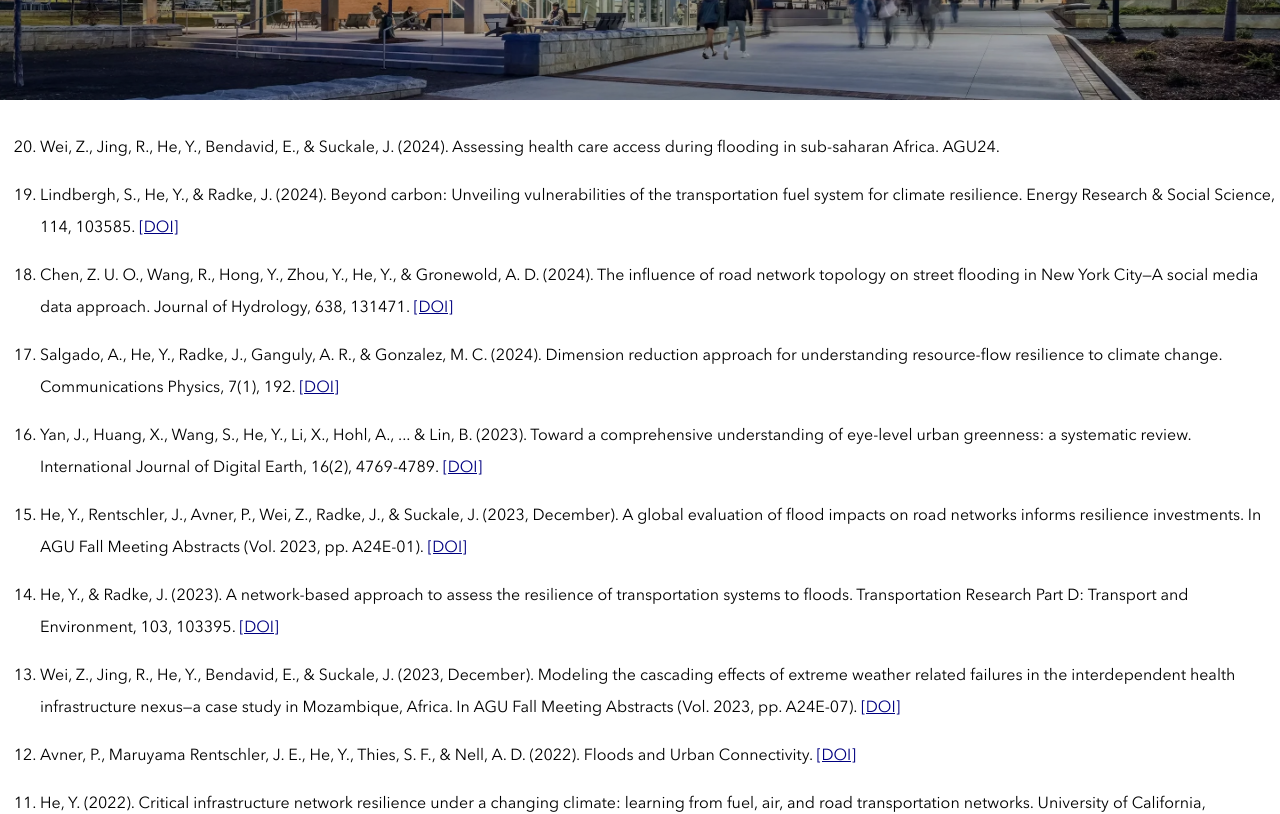
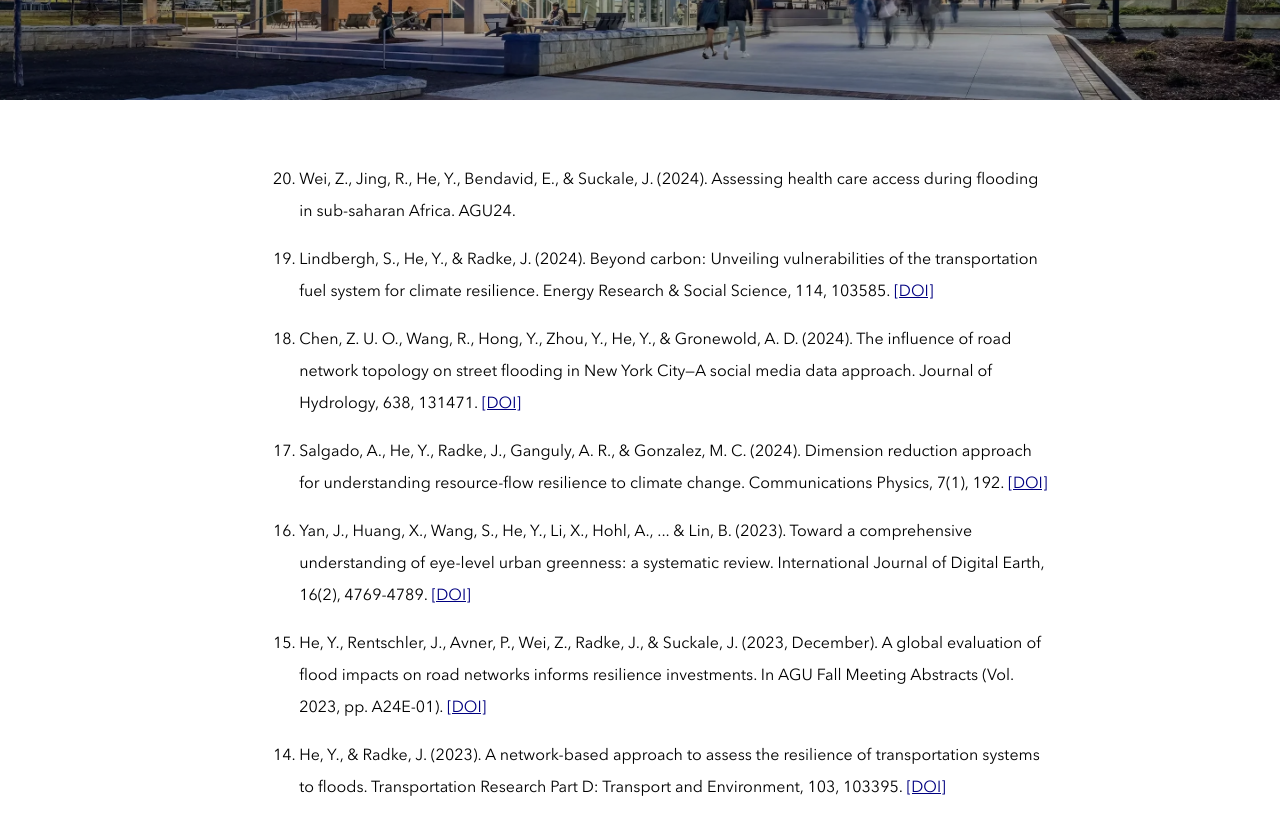
Before and after one commit to resilient-futures/resilient-futures.github.io, a React (Create React App) app in the folder yiyihe-page/: page /publications in a window 1280 px wide. Shown: the part 460-1274 px from the top of the page. Built offline with nearby package versions, Linux system fonts and the light colour scheme.

Commit message:
Update Publications.jsx

```diff
--- a/yiyihe-page/src/pages/Publications.jsx
+++ b/yiyihe-page/src/pages/Publications.jsx
@@ -125,9 +125,29 @@ const Publications = () => {
 		<div className="team-members">
 
 
+			{/*
+
+
+
+		<div className="team-members">
+			<div className="section-background">
+				<img
+					alt=""
+					src="/contact/Profile-Pic-Contact.jpg"
+					className="section-image"
+				/>
+				<div className="section-background-overlay"></div>
+				<Typography variant="h2" className="section-title">
+					Contact
+				</Typography>
+			</div>
+
+
+			<div className='contact-wrapper'>
+*/}
+
 			{/* Reversed Ordered List */}
-			<div
-			>
+
 			<div className="section-background">
 				<img
 					alt=""
@@ -137,12 +157,13 @@ const Publications = () => {
 
 
 				<div className="section-background-overlay"></div>
+
 				<Typography variant="h2" className="section-title">
 					Publications
 				</Typography>
 			</div>
 
-
+			<div className='contact-wrapper'>
 				{/* Reversed Ordered List */}
 				<ol className="publications-list" reversed>
 					{publications.map((pub) => (
```
Lines whose indentation alone changed are shown as unchanged.
